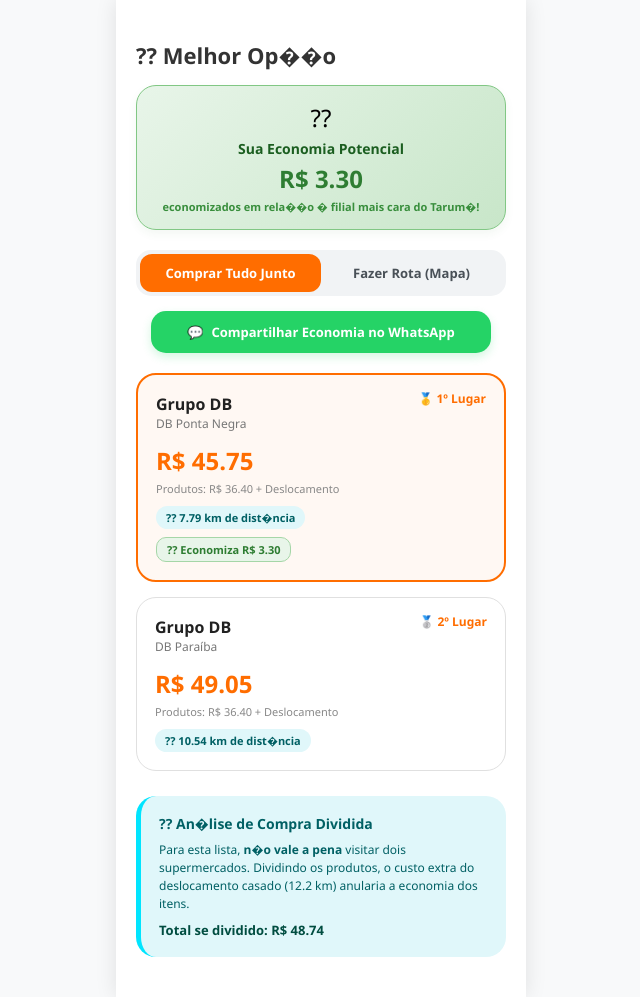
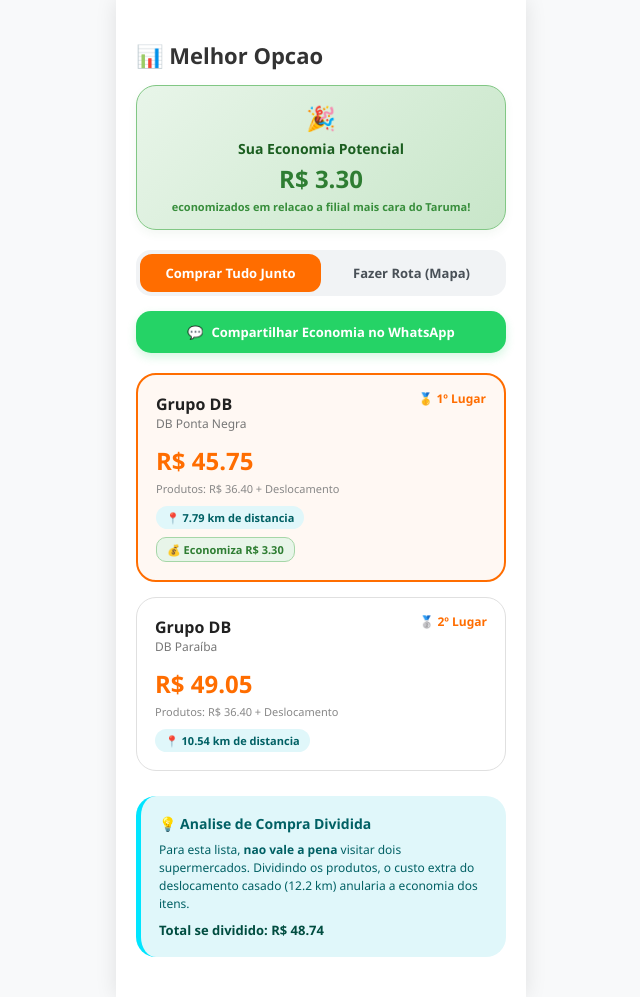
Before and after one commit to Abraaonunes1404/codigos-vs-code, a Django app: page /resultado-cestia/ in a window 1280 px wide. Shown: the whole page, without its empty margins (319-959 px from the left). Run offline with Django 5.2, Linux system fonts and the light colour scheme; data comes from the database, SQL or seed files in the repository.

Commit message:
Corrige caracteres corrompidos e ajusta o layout do botao do whatsapp

```diff
--- a/core/templates/cestia/ranking.html
+++ b/core/templates/cestia/ranking.html
@@ -10,7 +10,7 @@
         .celular-container { width: 100%; max-width: 410px; min-height: 100vh; background-color: #FFF; box-shadow: 0 0 20px rgba(0,0,0,0.1); position: relative; padding: 20px; padding-bottom: 40px; }
         .titulo-pagina { font-size: 22px; font-weight: bold; color: #333; margin-top: 20px; margin-bottom: 15px; display: flex; align-items: center; gap: 8px; }
 
-        /* ABAS DE NAVEGA��O */
+        /* ABAS DE NAVEGACAO */
         .abas-container { display: flex; background-color: #F1F3F5; border-radius: 15px; padding: 4px; margin-bottom: 20px; }
         .aba { flex: 1; text-align: center; padding: 10px; font-size: 13px; font-weight: bold; color: #495057; border-radius: 12px; }
         .aba.ativa { background-color: #FF6D00; color: #FFF; }
@@ -35,23 +35,24 @@
 <body>
 
     <div class="celular-container">
-        <div class="titulo-pagina">?? Melhor Op��o</div>
+        <div class="titulo-pagina">📊 Melhor Opcao</div>
 
-        <!-- Banner de Destaque da Economia Real (Marketing) -->
+        <!-- Banner de Destaque da Economia Real -->
         <div style="background: linear-gradient(135deg, #E8F5E9, #C8E6C9); border: 1px solid #81C784; padding: 15px; border-radius: 20px; margin-bottom: 20px; text-align: center; box-shadow: 0 4px 10px rgba(46,125,50,0.06);">
-            <span style="font-size: 24px;">??</span>
+            <span style="font-size: 24px;">🎉</span>
             <h3 style="color: #1B5E20; font-size: 14px; font-weight: 700; margin-top: 5px;">Sua Economia Potencial</h3>
             <p style="font-size: 24px; color: #2E7D32; font-weight: 800; margin: 4px 0;">R$ {{ dados.economia_consolidada|floatformat:2 }}</p>
-            <p style="font-size: 11px; color: #388E3C; font-weight: 600;">economizados em rela��o � filial mais cara do Tarum�!</p>
+            <p style="font-size: 11px; color: #388E3C; font-weight: 600;">economizados em relacao a filial mais cara do Taruma!</p>
         </div>
 
-        <!-- Abas de Navega��o -->
+        <!-- Abas de Navegacao -->
         <div class="abas-container">
             <div class="aba ativa">Comprar Tudo Junto</div>
             <a href="/rota-cestia/" class="aba" style="text-decoration: none; color: #495057;">Fazer Rota (Mapa)</a>
         </div>
-        <!-- Botão de Compartilhar no WhatsApp - Versão Nativa Oficial -->
-        <div style="margin: -5px 15px 20px 15px;">
+
+        <!-- Botao de Compartilhar no WhatsApp - API Nativa Direta -->
+        <div style="margin: -5px 0px 20px 0px;">
             <a href="https://whatsapp.com{{ dados.economia_consolidada|floatformat:2 }}%20na%20minha%20lista%20de%20compras%20usando%20o%20*Cestia*!%20O%20app%20comparou%20os%20pre%C3%A7os%20nos%20mercados%20do%20Tarum%C3%A3%20e%20me%20deu%20a%20rota%20mais%20barata.%20Faz%20o%20teste%20voc%C3%AA%20tamb%C3%A9m%20no%20link:%20https://cestia.com.br"
                target="_blank"
                rel="noopener noreferrer"
@@ -59,7 +60,6 @@
                 <span>💬</span> Compartilhar Economia no WhatsApp
             </a>
         </div>
-
 
         <!-- Exibe os supermercados do ranking -->
         {% for m in dados.comprar_tudo_no_mesmo_lugar %}
@@ -71,23 +71,23 @@
             <div class="preco-total">R$ {{ m.custo_beneficio_total|floatformat:2 }}</div>
             <div class="detalhe-custo">Produtos: R$ {{ m.total_produtos|floatformat:2 }} + Deslocamento</div>
 
-            <div class="distancia-tag">?? {{ m.distancia_km }} km de dist�ncia</div>
+            <div class="distancia-tag">📍 {{ m.distancia_km }} km de distancia</div>
 
             <!-- Etiqueta de Economia Detalhada por Loja Individual -->
             {% if m.economia_reais > 0 %}
             <br>
             <div style="color: #2E7D32; font-size: 11px; font-weight: 700; margin-top: 8px; background-color: #E8F5E9; display: inline-block; padding: 4px 10px; border-radius: 10px; border: 1px solid #A5D6A7;">
-                ?? Economiza R$ {{ m.economia_reais|floatformat:2 }}
+                💰 Economiza R$ {{ m.economia_reais|floatformat:2 }}
             </div>
             {% endif %}
         </div>
         {% endfor %}
 
-        <!-- Bloco de An�lise do Split Bimercado -->
+        <!-- Bloco de Analise do Split Bimercado -->
         <div class="bloco-split">
-            <div class="titulo-split">?? An�lise de Compra Dividida</div>
+            <div class="titulo-split">💡 Analise de Compra Dividida</div>
             <div class="texto-split">
-                Para esta lista, <strong>n�o vale a pena</strong> visitar dois supermercados. Dividindo os produtos, o custo extra do deslocamento casado ({{ dados.sugestao_otimizada_split_2_mercados.distancia_total_estimada_km }} km) anularia a economia dos itens.
+                Para esta lista, <strong>nao vale a pena</strong> visitar dois supermercados. Dividindo os produtos, o custo extra do deslocamento casado ({{ dados.sugestao_otimizada_split_2_mercados.distancia_total_estimada_km }} km) anularia a economia dos itens.
             </div>
             <div class="valores-split">
                 Total se dividido: R$ {{ dados.sugestao_otimizada_split_2_mercados.custo_beneficio_total|floatformat:2 }}
```
